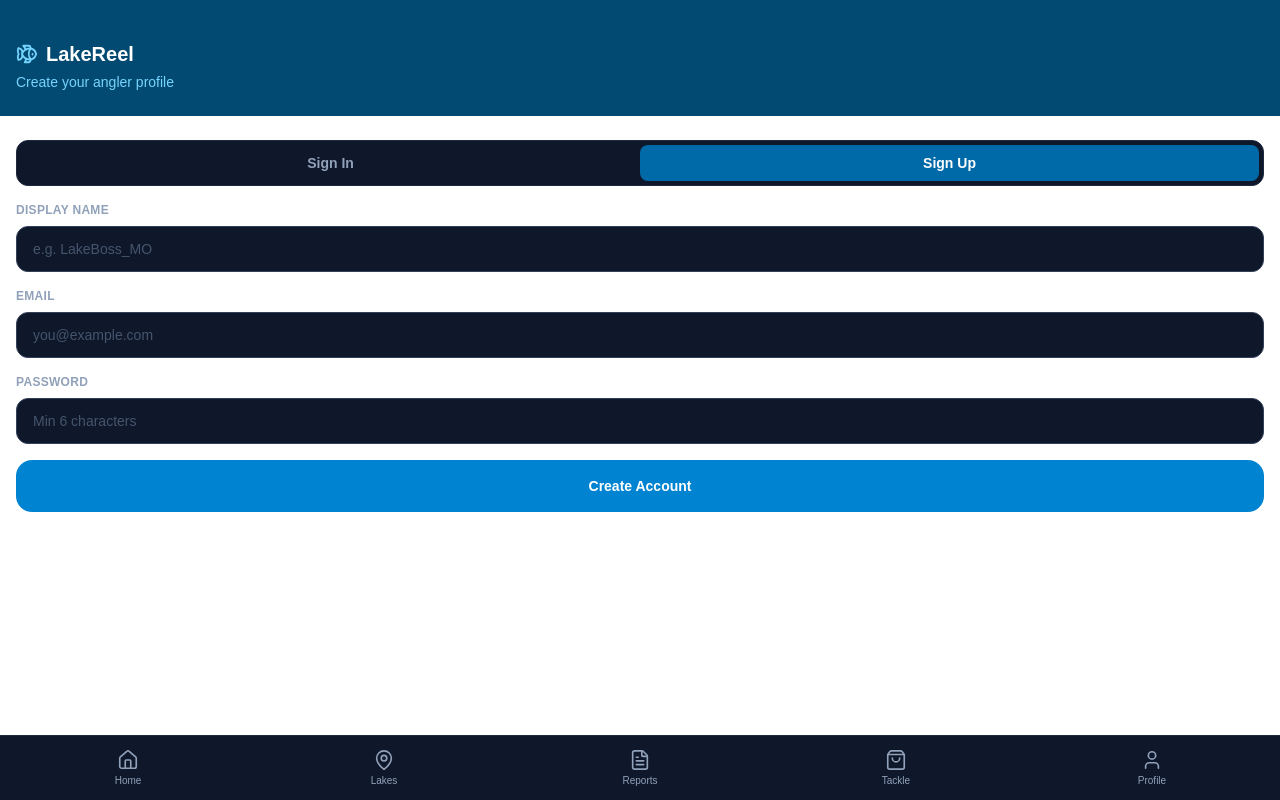
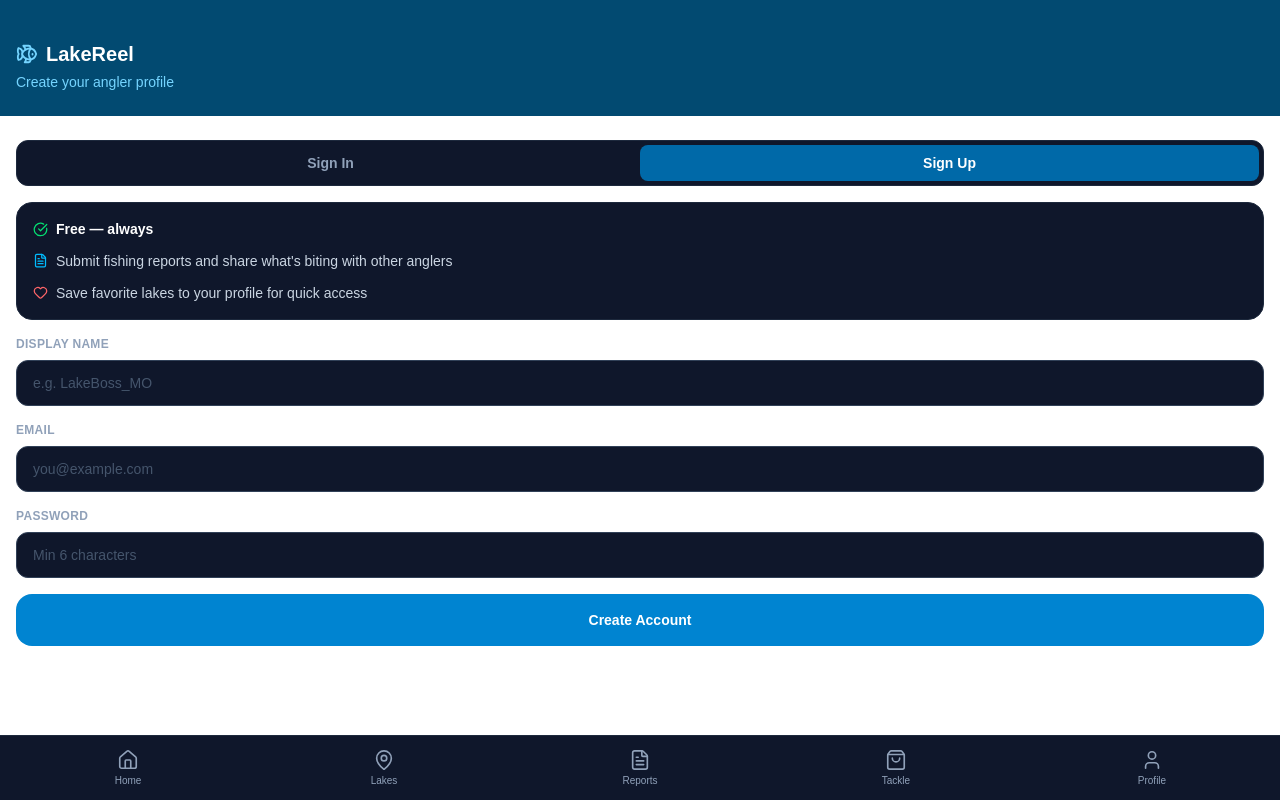
Before and after one commit to overbuilt-software/LakeReel, a Next.js app: page /login in a window 1280 px wide. Both pictures are taken after a click on the button "Sign Up". Shown: the top 800 px of the page. Built offline with nearby package versions, Linux system fonts and the light colour scheme; no server answers.

Commit message:
Add signup perks card to login page
Shows free account benefits (reports + favorites) on the Sign Up tab to encourage registration.

Co-Authored-By: Claude Sonnet 4.6 <noreply@anthropic.com>

```diff
--- a/src/app/login/page.tsx
+++ b/src/app/login/page.tsx
@@ -2,7 +2,7 @@
 
 import { useState } from "react";
 import { useRouter } from "next/navigation";
-import { Fish } from "lucide-react";
+import { Fish, Heart, FileText, CheckCircle } from "lucide-react";
 import { supabase } from "@/lib/supabase";
 
 export default function LoginPage() {
@@ -76,6 +76,23 @@ export default function LoginPage() {
           </button>
         </div>
 
+        {mode === "signup" && (
+          <div className="bg-slate-900 border border-slate-800 rounded-2xl p-4 flex flex-col gap-3">
+            <div className="flex items-center gap-2">
+              <CheckCircle size={15} className="text-green-400 shrink-0" />
+              <p className="text-sm font-semibold text-white">Free — always</p>
+            </div>
+            <div className="flex items-start gap-2">
+              <FileText size={15} className="text-sky-400 shrink-0 mt-0.5" />
+              <p className="text-sm text-slate-300">Submit fishing reports and share what's biting with other anglers</p>
+            </div>
+            <div className="flex items-start gap-2">
+              <Heart size={15} className="text-red-400 shrink-0 mt-0.5" />
+              <p className="text-sm text-slate-300">Save favorite lakes to your profile for quick access</p>
+            </div>
+          </div>
+        )}
+
         <form onSubmit={handleSubmit} className="flex flex-col gap-4">
           {mode === "signup" && (
             <div>
```
